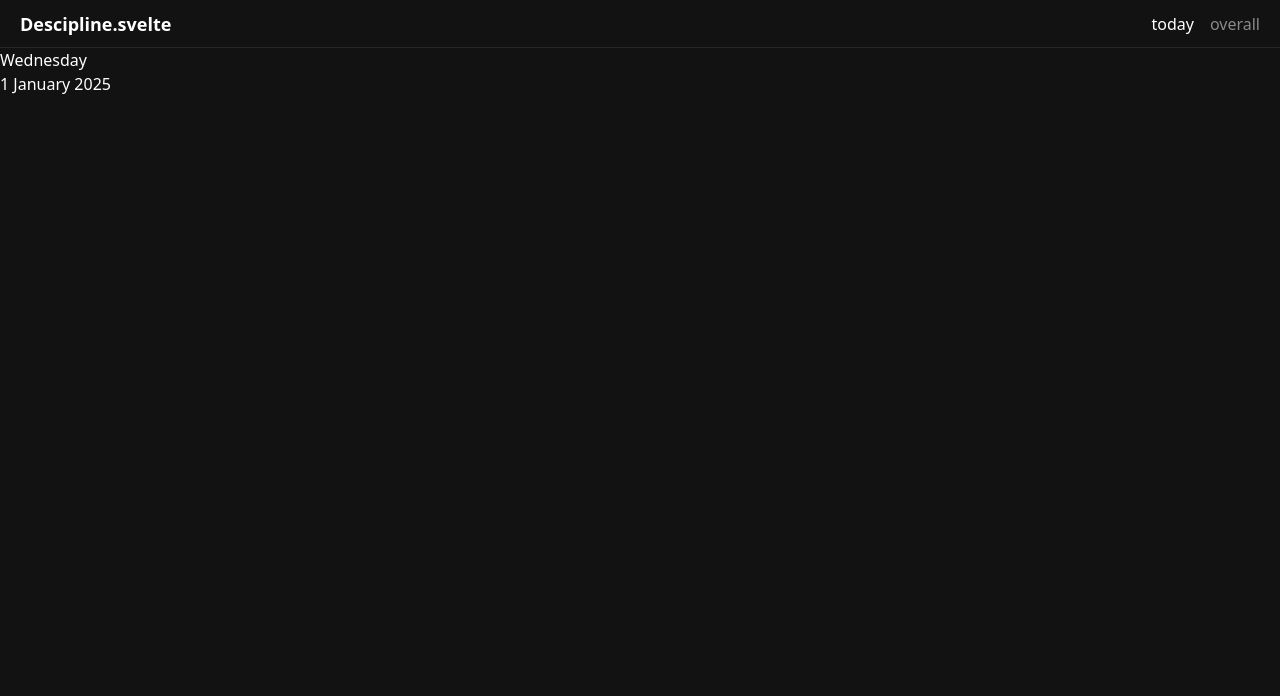
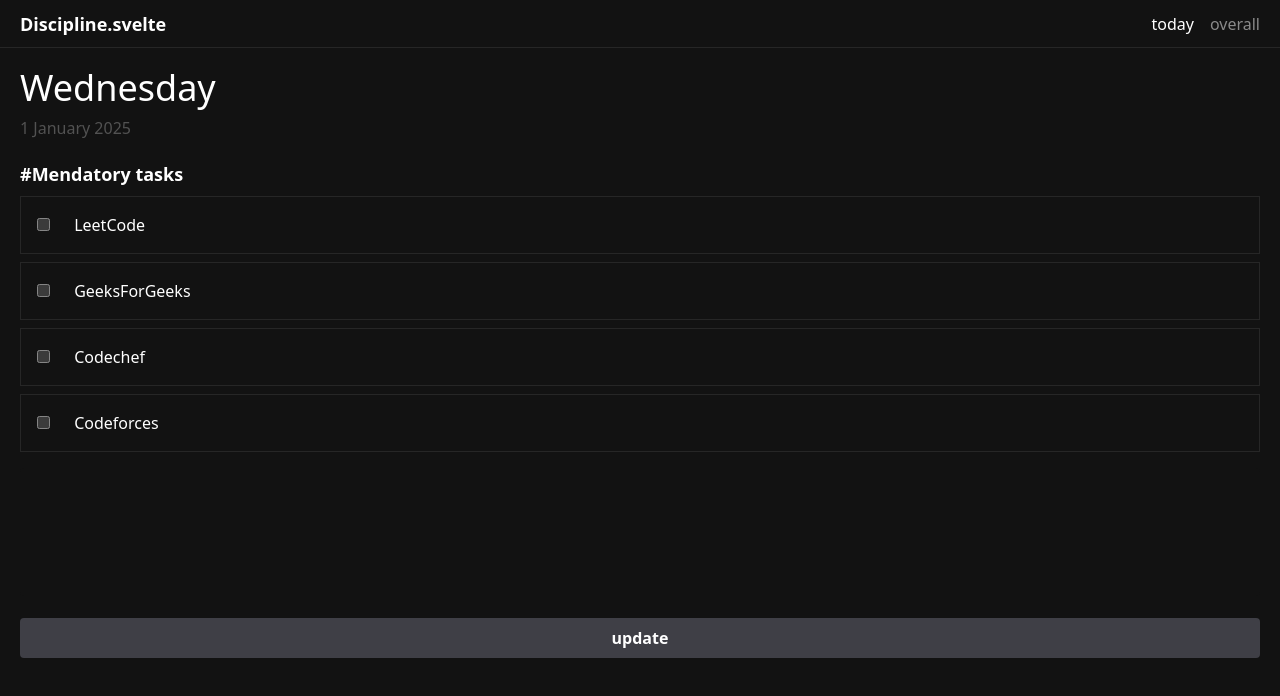
Before and after one commit to A7Lavinraj/discipline.svelte, a SvelteKit app: page / in a window 1280 px wide. Shown: the top 696 px of the page. Built offline with nearby package versions, Linux system fonts and the light colour scheme.

Commit message:
feat: complete basic today page

```diff
--- a/src/components/header.svelte
+++ b/src/components/header.svelte
@@ -14,7 +14,7 @@
 </script>
 
 <header class="flex h-12 items-center justify-between gap-2 border-b border-neutral-800 px-5">
-	<h1 class="text-lg font-bold">Descipline&period;svelte</h1>
+	<h1 class="text-lg font-bold">Discipline&period;svelte</h1>
 	<nav>
 		<ul class="flex gap-4">
 			{#each ROUTES as route}
--- a/src/routes/+layout.svelte
+++ b/src/routes/+layout.svelte
@@ -5,4 +5,6 @@
 </script>
 
 <Header />
-{@render children()}
+<main class="mx-5 mt-5">
+	{@render children()}
+</main>
--- a/src/routes/+page.svelte
+++ b/src/routes/+page.svelte
@@ -1,7 +1,32 @@
 <script lang="ts">
 	import { convertDayInWord, convertMonthInWord } from '$lib/date';
 	const date = new Date();
+	const TASKS = ['LeetCode', 'GeeksForGeeks', 'Codechef', 'Codeforces'];
 </script>
 
-<h2>{convertDayInWord(date.getDay())}</h2>
-<p>{date.getDate()}&nbsp;{convertMonthInWord(date.getMonth())}&nbsp;{date.getFullYear()}</p>
+<span class="text-4xl">{convertDayInWord(date.getDay())}</span>
+<p class="mt-2 text-base text-neutral-600">
+	{date.getDate()}&nbsp;{convertMonthInWord(date.getMonth())}&nbsp;{date.getFullYear()}
+</p>
+
+<h2 class="mt-5 text-lg font-semibold">&#35;Mendatory tasks</h2>
+<form>
+	{#each TASKS as task}
+		<div class="mt-2 max-w-full border border-neutral-800 px-4 py-4">
+			<input type="checkbox" id={task} class="peer" />
+			<label
+				for={task}
+				class="ml-5 transition peer-checked:text-neutral-600 peer-checked:line-through"
+				>{task}</label
+			>
+		</div>
+	{/each}
+	<textarea
+		name="extra-activities"
+		id="extra-activities"
+		class="mt-4 min-h-32 w-full resize-none rounded"
+	></textarea>
+	<button type="submit" class="mt-4 w-full rounded bg-zinc-700 px-2 py-2 font-semibold"
+		>update</button
+	>
+</form>
```
